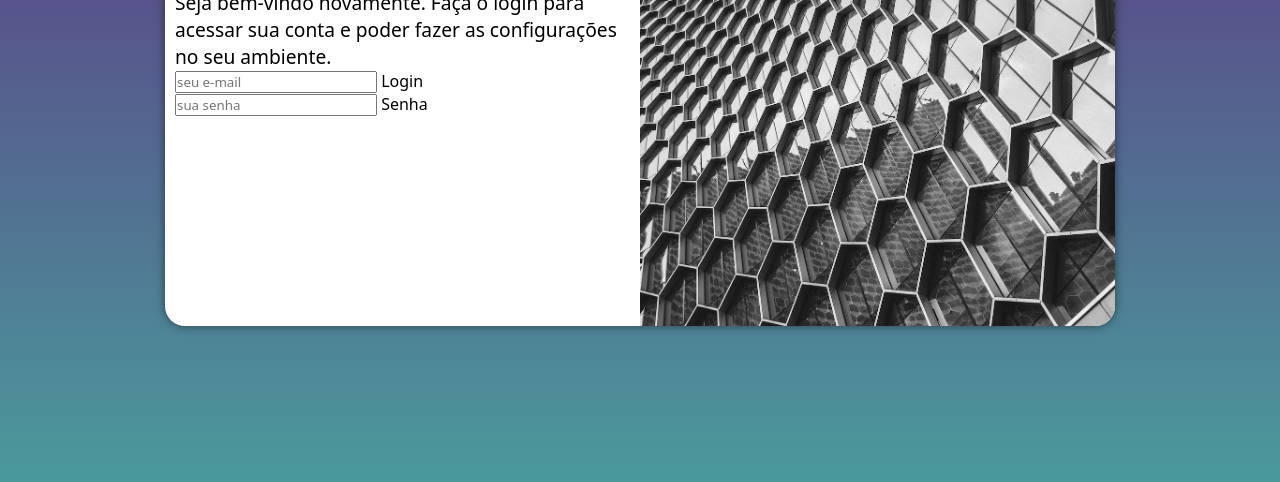
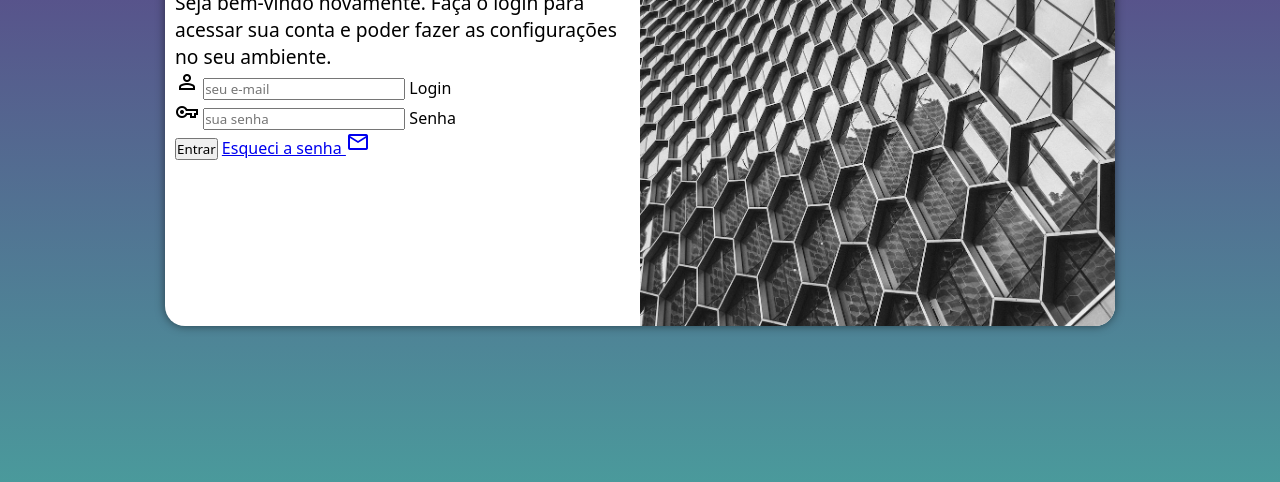
Before and after one commit to danielrs81/projeto-login, a plain HTML site: page index.html in a window 1280 px wide. Shown: the part 274-756 px from the top of the page. Drawn offline with nearby package versions, Linux system fonts and the light colour scheme.

Commit message:
add form

```diff
--- a/index.html
+++ b/index.html
@@ -7,6 +7,7 @@
     <title>Login</title>
     <link rel="stylesheet" href="estilos/style.css">
     <link rel="stylesheet" href="estilos/media-query.css">
+    <link href="https://fonts.googleapis.com/css2?family=Material+Symbols+Outlined" rel="stylesheet" />
 </head>
 <body>
     <main>
@@ -18,17 +19,20 @@
             <div id="formulario">
                 <h1>Login</h1>
                 <p>Seja bem-vindo novamente. Faça o login para acessar sua conta e poder fazer as configurações no seu ambiente.</p>
-                <form action="login.php" method="post">
+                <form action="login.php" method="post" autocomplete="on">
                     <div class="campo">
-
-                        <input type="email" name="login" id="ilogin" placeholder="seu e-mail">
+                        <span class="material-symbols-outlined">person</span>
+                        <input type="email" name="login" id="ilogin" placeholder="seu e-mail" autocomplete="email" required max="30">
                         <label for="ilogin">Login</label>
                     </div>
                     <div class="campo">
-
-                        <input type="password" name="senha" id="isenha" placeholder="sua senha">
+                        <span class="material-symbols-outlined">vpn_key</span>
+                        <input type="password" name="senha" id="isenha" placeholder="sua senha" autocomplete="current-password" required minlength="8" maxlength="20">
                         <label for="isenha">Senha</label>
                     </div>
+                    <input type="submit" value="Entrar">
+                    <a href="esqueci.html">Esqueci a senha <span class="material-symbols-outlined">mail</span>
+                    </a>
 
                 </form>
 
```
